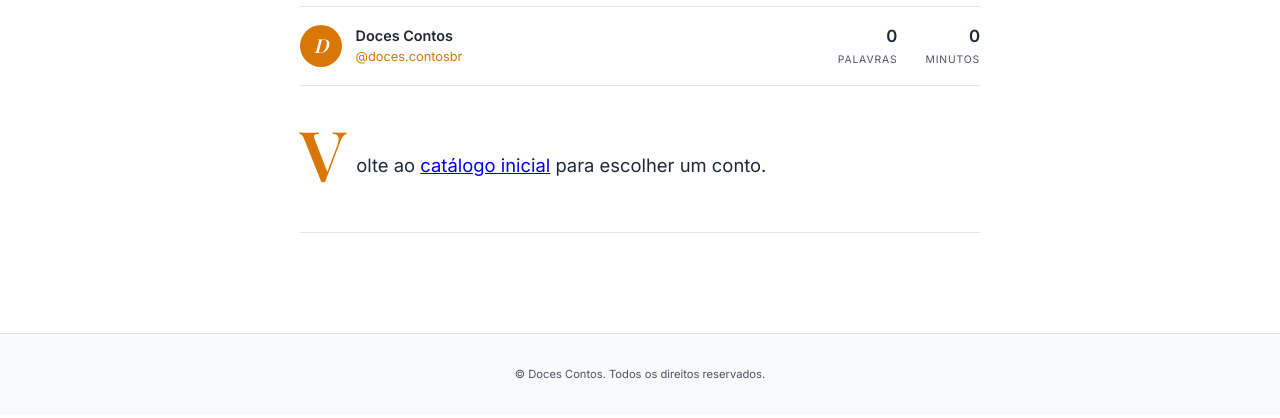
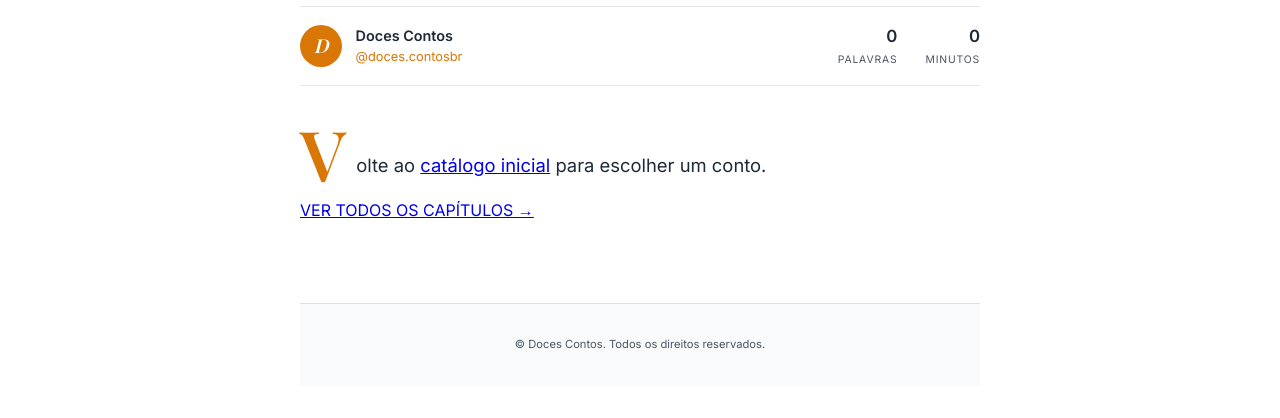
Before and after one commit to contosdaesquina/docescontos, a plain HTML site: page leitor.html in a window 1280 px wide. Shown: the part 240-658 px from the top of the page. Drawn offline with nearby package versions, Linux system fonts and the light colour scheme; a web font is replaced by a local one.

Commit message:
Refactor chapter navigation layout in leitor.html

```diff
--- a/leitor.html
+++ b/leitor.html
@@ -76,11 +76,27 @@
 <div id="chapter-text" class="text-body"></div>
 
         <!-- Navegação numérica entre capítulos -->
-        <div class="chapter-pagination">
-            <button id="prev-btn" class="btn btn-primary" onclick="mudarCapitulo(-1)" style="display:none;">&larr; Capítulo Anterior</button>
-            <button id="next-btn" class="btn btn-primary" onclick="mudarCapitulo(1)" style="display:none; margin-left: auto;">Próximo Capítulo &rarr;</button>
-        </div>
-    </main>
+        <nav class="editorial-nav-wrapper" aria-label="Navegação entre capítulos">
+        <!-- Link superior alinhado à direita -->
+            <div class="editorial-nav-top">
+                <a id="link-todos-capitulos" href="sumario.html" class="editorial-all-link">
+                VER TODOS OS CAPÍTULOS &rarr;
+                </a>
+            </div>
+
+        <!-- Grade dividida: Capítulo Anterior | Próximo Capítulo -->
+                <div class="editorial-nav-grid">
+        <!-- Lado Esquerdo: Anterior -->
+                <div id="nav-prev-slot" class="editorial-nav-col prev-col">
+        <!-- Preenchido via JavaScript -->
+                </div>
+
+        <!-- Lado Direito: Próximo -->
+                <div id="nav-next-slot" class="editorial-nav-col next-col">
+        <!-- Preenchido via JavaScript -->
+                </div>
+            </div>
+        </nav>
 
     <!-- Rodapé -->
     <footer class="rodape" style="margin-top: 80px;">
```
